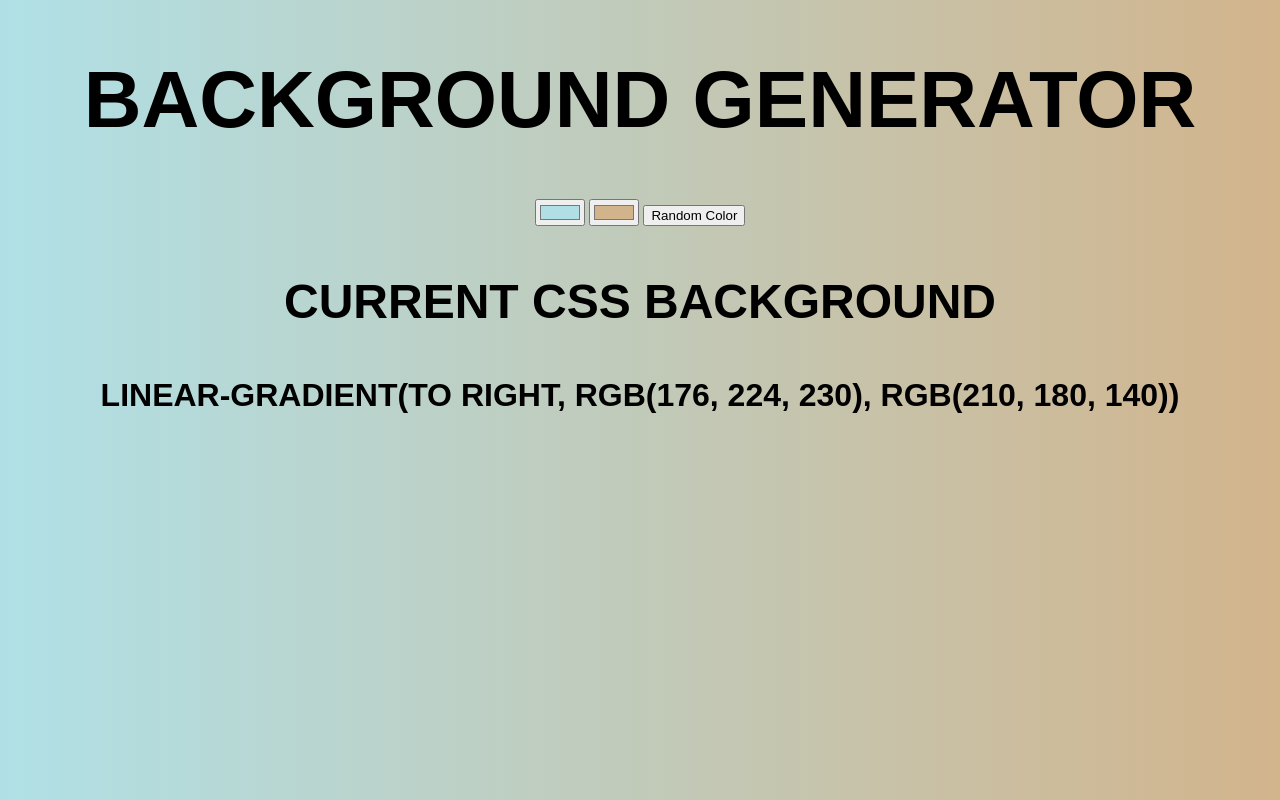
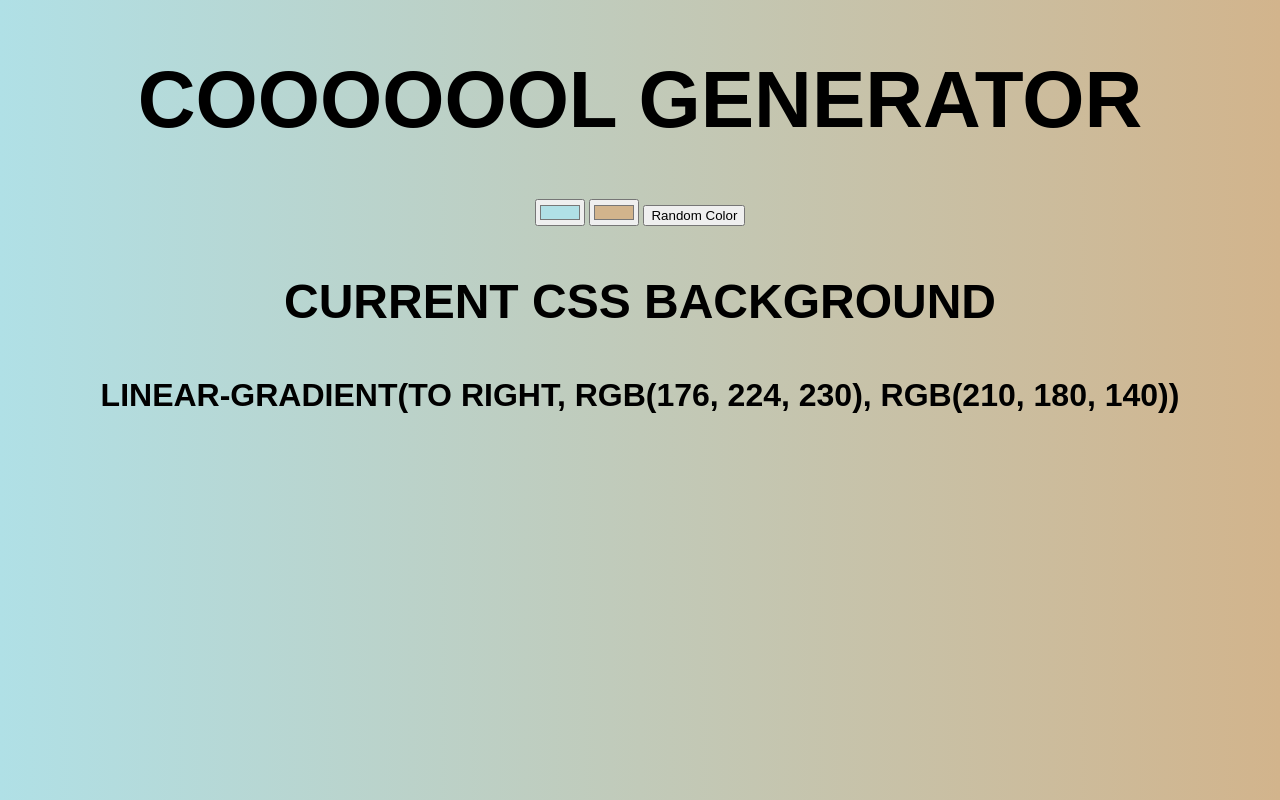
Before and after one commit to RobertoHongo/bg-generator, a plain HTML site: page index.html in a window 1280 px wide. Drawn offline with Linux system fonts and the light colour scheme.

Commit message:
Change html

```diff
--- a/index.html
+++ b/index.html
@@ -7,7 +7,7 @@
   <link rel="stylesheet" href="style.css">
 </head>
 <body>
-  <h1>Background generator</h1>
+  <h1>Cooooool generator</h1>
   <input type="color" name="color1" id="color1">
   <input type="color" name="color2" id="color2">
   <button id = "random">Random Color</button>
```
